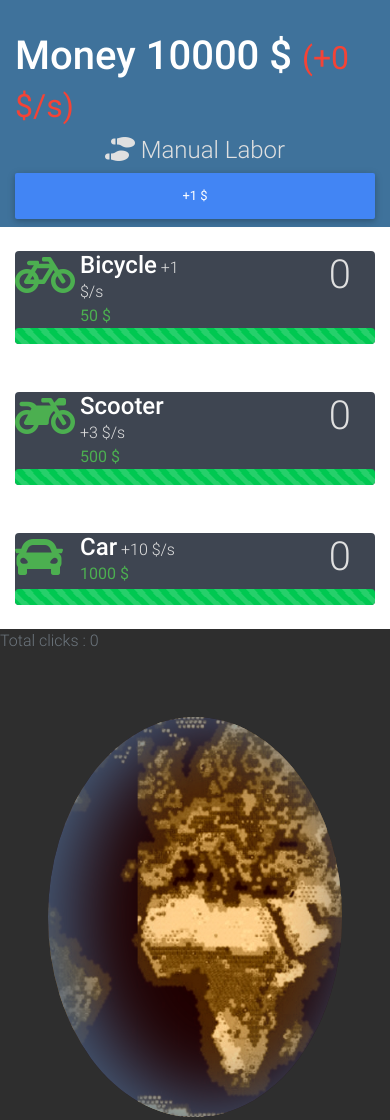
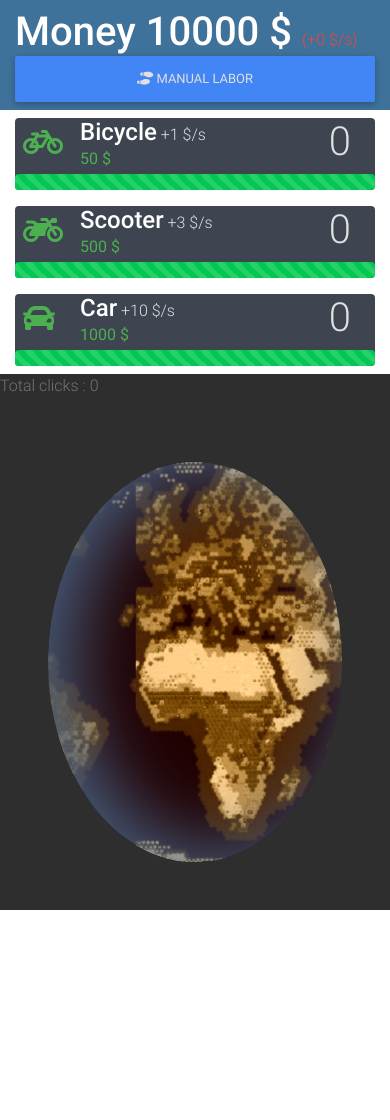
Before and after one commit to tduval/ClickJS, a plain HTML site: page index.html in a window 390 px wide. After the commit the page ends 910 px from the top, so only its background shows below. Drawn offline with Linux system fonts and the light colour scheme.

Commit message:
Made responsive all elements from XS to LG

```diff
--- a/index.html
+++ b/index.html
@@ -26,7 +26,7 @@
         <div id="divGameContainer">
 
             <!-- Ressources Navbar-->
-            <div class="row unique-color py-2 text-center">
+            <div class="row unique-color py-2">
                 <div-money></div-money>
                 <div-labor></div-labor>
             </div>
@@ -82,8 +82,9 @@
                   return this.$store.state.moneyPerSecond
                 }
             },
-            template:   `<div class="col-sm col-xs-12" id="divResMoney">
-                            <p class="h1 text-white text-left pt-4"> Money {{ totalMoney }} $ <small class="red-text">(+{{ totalMoneyPerSecond }} $/s)</small></p>
+            template:   `<div class="col-12 col-sm-auto" id="divResMoney">
+                            <span class="h1 text-white text-left pt-4"> Money {{ totalMoney }} $ </span>
+                            <span class="text-left red-text">(+{{ totalMoneyPerSecond }} $/s)</span>
                         </div>`,
         });
 
@@ -96,12 +97,11 @@
             methods: {
                 laborClick: function (e) {
                     store.commit('doLabor')
-                    popUp("+1$", '24px', 'green', 'fadeOutUp', e)
+                    popUp("+1$", '24px', 'white', 'fadeOutUp', e)
                 }
             },
-            template:   `<div class="col-sm-2 col-xs-12 ml-auto" id="divResLabor">
-                            <h4 class="text-light"><i class="fas fa-shoe-prints"></i>  Manual Labor</h4>
-                            <button type="button" class="btn btn-primary btn-block" id="btnResLabor" v-on:click="laborClick">+{{ laborObject.earningMoney }} $</button>
+            template:   `<div class="col-12 col-sm-auto ml-auto" id="divResLabor">
+                            <button type="button" class="btn btn-primary btn-block" id="btnResLabor" v-on:click="laborClick"><span class="text-light"><i class="fas fa-shoe-prints"></i>  Manual Labor</span></button>
                         </div>`,
         });
 
@@ -128,18 +128,18 @@
                     }
                 }
             },
-            template:   `<div class="col-sm col-xs-6 my-4" v-show="vehicle.discovered">
+            template:   `<div class="col-sm col-xs-6 my-2" v-show="vehicle.discovered">
                             <div v-on:click="vehicleClick" class="stylish-color-dark rounded hoverable">
                                 <div class="row">
-                                    <div class="col-2">
-                                        <i class="fa-3x" v-bind:class="[vehicle.srcIco, {'green-text': canBuy === true, 'red-text': canBuy === false }]"></i>
+                                    <div class="col-2 col-xs">
+                                        <i class="p-2 fa-2x fa-fw" v-bind:class="[vehicle.srcIco, {'green-text': canBuy === true, 'red-text': canBuy === false }]"></i>
                                     </div>
-                                    <div class="col-4 text-left">
+                                    <div class="col-auto col-xs-8 text-left">
                                         <span class="h4 white-text">{{ vehicle.name }}</span>
                                         <span class="text-light">+{{ vehicle.moneyPerSeconds }} $/s</span>
                                         <strong v-bind:class="{'green-text': canBuy === true, 'red-text': canBuy === false }"><br>{{ vehicle.costMoney }} $</strong>
                                     </div>
-                                    <div class="col-6 text-right">
+                                    <div class="col col-xs text-right">
                                         <h1 class="text-light pr-4">{{ vehicle.purchased }}</h1>
                                     </div>
                                 </div>
```
